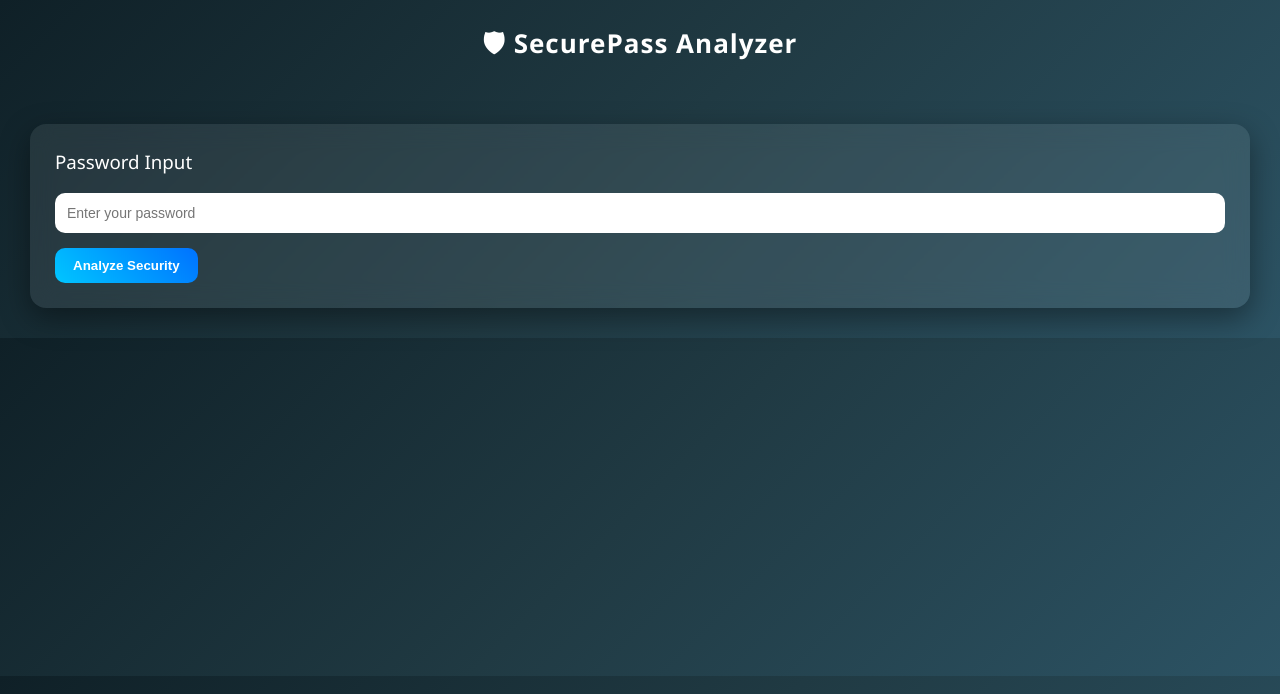
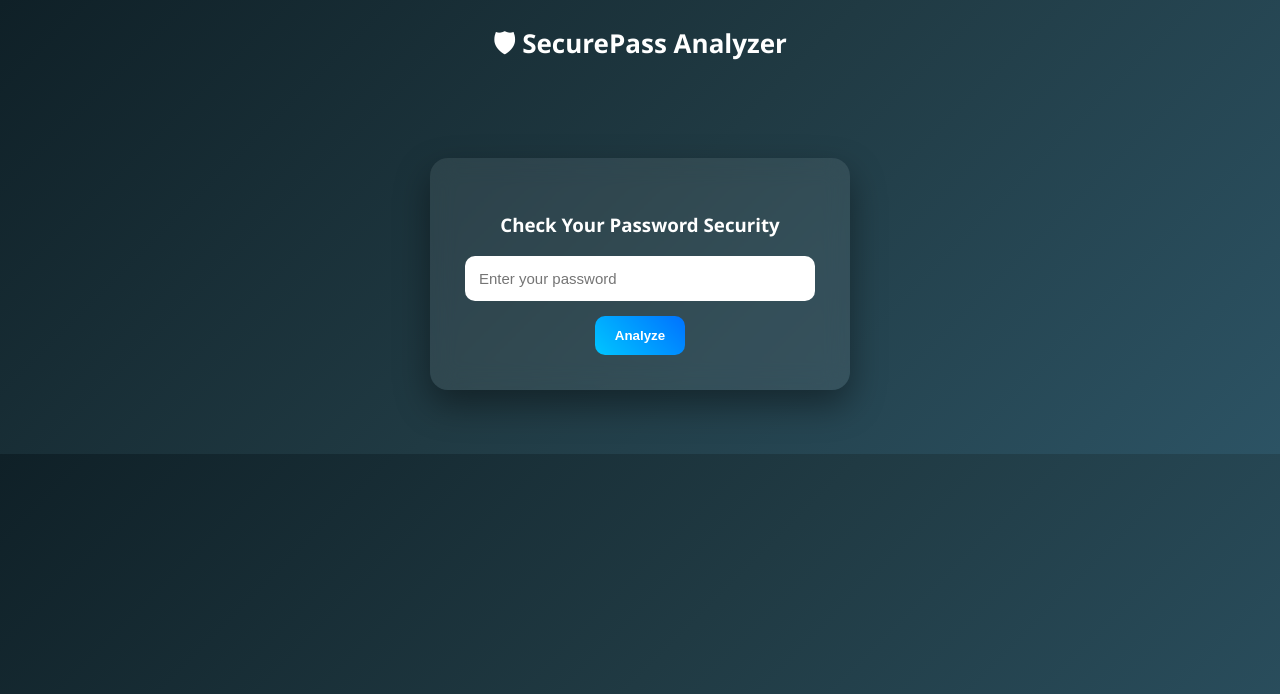
Before and after one commit to mandyamkiran/SecurePass-Analyzer, a Flask app: page / in a window 1280 px wide. Shown: the top 694 px of the page. Run offline with Flask 3, Linux system fonts and the light colour scheme.

Commit message:
Centered password input and moved results below

```diff
--- a/templates/index.html
+++ b/templates/index.html
@@ -5,9 +5,7 @@
     <meta name="viewport" content="width=device-width, initial-scale=1.0">
 
     <style>
-        * {
-            box-sizing: border-box;
-        }
+        * { box-sizing: border-box; }
 
         body {
             margin: 0;
@@ -21,46 +19,38 @@
             padding: 25px;
             font-size: 26px;
             font-weight: 600;
-            letter-spacing: 1px;
         }
 
-        .dashboard {
-            display: grid;
-            grid-template-columns: repeat(auto-fit, minmax(350px, 1fr));
-            gap: 25px;
-            padding: 30px;
+        /* Center Hero Section */
+        .hero {
+            display: flex;
+            justify-content: center;
+            align-items: center;
+            height: 45vh;
+            text-align: center;
         }
 
-        .card {
-            background: rgba(255, 255, 255, 0.08);
+        .hero-card {
+            background: rgba(255,255,255,0.08);
             backdrop-filter: blur(12px);
-            border-radius: 16px;
-            padding: 25px;
-            box-shadow: 0 10px 30px rgba(0,0,0,0.4);
-            transition: transform 0.2s ease;
-        }
-
-        .card:hover {
-            transform: translateY(-5px);
-        }
-
-        h3 {
-            margin-top: 0;
-            font-weight: 500;
+            padding: 35px;
+            border-radius: 18px;
+            width: 420px;
+            box-shadow: 0 15px 35px rgba(0,0,0,0.4);
         }
 
         input {
             width: 100%;
-            padding: 12px;
+            padding: 14px;
             border-radius: 10px;
             border: none;
             outline: none;
             margin-bottom: 15px;
-            font-size: 14px;
+            font-size: 15px;
         }
 
         button {
-            padding: 10px 18px;
+            padding: 12px 20px;
             border-radius: 10px;
             border: none;
             font-weight: bold;
@@ -70,18 +60,27 @@
             transition: 0.3s;
         }
 
-        button:hover {
-            opacity: 0.85;
+        button:hover { opacity: 0.85; }
+
+        /* Dashboard Section */
+        .dashboard {
+            padding: 30px;
+            display: grid;
+            grid-template-columns: repeat(auto-fit, minmax(320px, 1fr));
+            gap: 25px;
+        }
+
+        .card {
+            background: rgba(255,255,255,0.08);
+            backdrop-filter: blur(12px);
+            padding: 25px;
+            border-radius: 16px;
+            box-shadow: 0 10px 25px rgba(0,0,0,0.3);
         }
 
         .score-number {
             font-size: 28px;
             font-weight: bold;
-        }
-
-        .strength-label {
-            font-weight: bold;
-            margin-top: 5px;
         }
 
         .progress-bar {
@@ -98,9 +97,7 @@
             transition: width 0.6s ease;
         }
 
-        ul {
-            padding-left: 18px;
-        }
+        ul { padding-left: 18px; }
 
         .hash-box {
             background: rgba(0,0,0,0.3);
@@ -111,10 +108,7 @@
             margin-top: 8px;
         }
 
-        .highlight {
-            color: #00e6ff;
-            font-weight: bold;
-        }
+        .highlight { color: #00e6ff; font-weight: bold; }
 
     </style>
 </head>
@@ -125,22 +119,26 @@
 </header>
 
 <form method="POST">
-<div class="dashboard">
 
-    <!-- Password Input -->
-    <div class="card">
-        <h3>Password Input</h3>
+    <!-- CENTER INPUT -->
+    <div class="hero">
+        <div class="hero-card">
+            <h3>Check Your Password Security</h3>
             <input type="password" name="password" placeholder="Enter your password" required>
-        <button type="submit">Analyze Security</button>
+            <button type="submit">Analyze</button>
+        </div>
     </div>
 
     {% if result %}
 
-    <!-- Security Score -->
+    <!-- RESULTS BELOW -->
+    <div class="dashboard">
+
+        <!-- Score -->
         <div class="card">
             <h3>Security Score</h3>
             <div class="score-number">{{ result.score }}/100</div>
-        <div class="strength-label" style="color: {{ result.color }}">
+            <div style="color: {{ result.color }}; font-weight:bold;">
                 {{ result.strength_label }}
             </div>
 
@@ -158,7 +156,7 @@
             <small>@ 1 Billion guesses/sec</small>
         </div>
 
-    <!-- AI Suggestions -->
+        <!-- Suggestions -->
         <div class="card">
             <h3>AI Security Suggestions</h3>
 
@@ -173,7 +171,7 @@
             {% endif %}
         </div>
 
-    <!-- Security Details -->
+        <!-- Details -->
         <div class="card">
             <h3>Security Details</h3>
 
@@ -186,9 +184,10 @@
             <div class="hash-box">{{ result.suggested }}</div>
         </div>
 
+    </div>
+
     {% endif %}
 
-</div>
 </form>
 
 </body>
```
Lines whose indentation alone changed are shown as unchanged.
